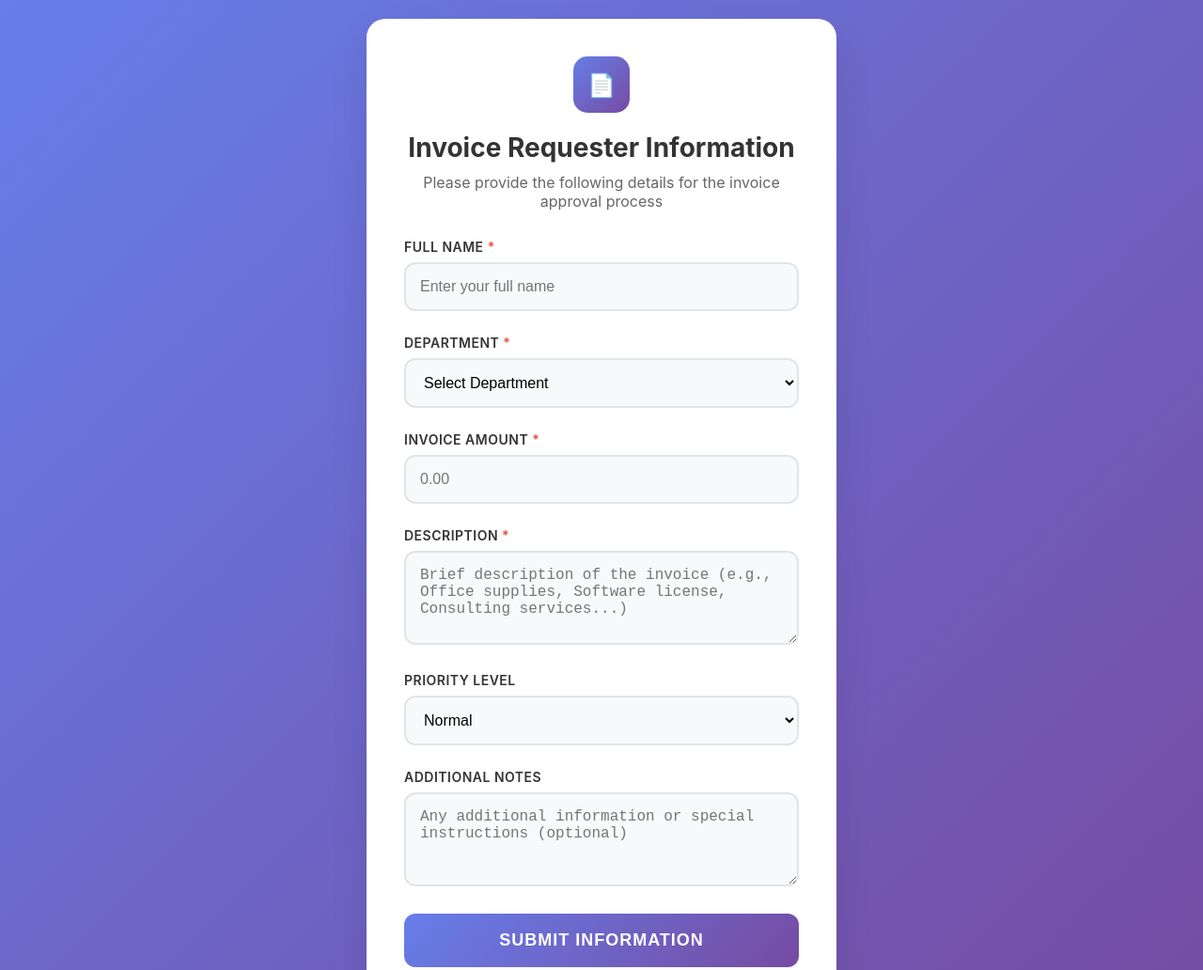
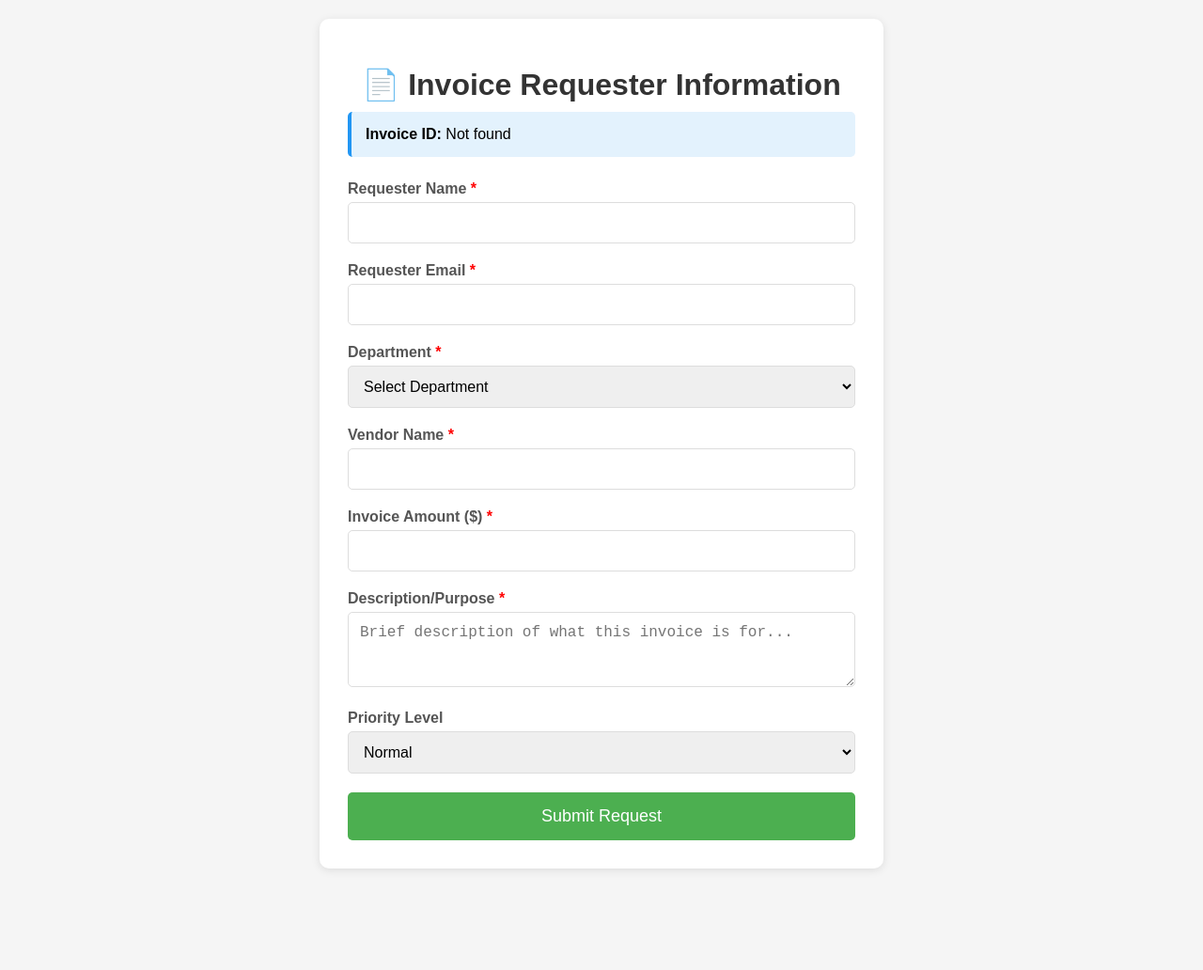
Before and after one commit to anjanan-glitch/invoice-forms-final, a plain HTML site: page index.html in a window 1280 px wide. Shown: the top 1032 px of the page at 94% size. After the commit the page ends 944 px from the top, so only its background shows below. Drawn offline with Linux system fonts and the light colour scheme.

Commit message:
Update index.html

```diff
--- a/index.html
+++ b/index.html
@@ -5,212 +5,154 @@
     <meta name="viewport" content="width=device-width, initial-scale=1.0">
     <title>Invoice Requester Information</title>
     <style>
-        * {
-            margin: 0;
-            padding: 0;
-            box-sizing: border-box;
-        }
-
         body {
-            font-family: -apple-system, BlinkMacSystemFont, 'Segoe UI', Roboto, Oxygen, Ubuntu, Cantarell, sans-serif;
-            background: linear-gradient(135deg, #667eea 0%, #764ba2 100%);
-            min-height: 100vh;
-            display: flex;
-            align-items: center;
-            justify-content: center;
+            font-family: Arial, sans-serif;
+            max-width: 600px;
+            margin: 0 auto;
             padding: 20px;
+            background-color: #f5f5f5;
         }
 
         .container {
             background: white;
-            border-radius: 20px;
-            box-shadow: 0 20px 40px rgba(0,0,0,0.1);
-            padding: 40px;
-            width: 100%;
-            max-width: 500px;
-            transform: translateY(0);
-            transition: all 0.3s ease;
+            padding: 30px;
+            border-radius: 10px;
+            box-shadow: 0 2px 10px rgba(0,0,0,0.1);
         }
 
-        .container:hover {
-            transform: translateY(-5px);
-            box-shadow: 0 25px 50px rgba(0,0,0,0.15);
-        }
-
-        .header {
+        h1 {
+            color: #333;
             text-align: center;
-            margin-bottom: 30px;
-        }
-
-        .header h1 {
-            color: #333;
-            font-size: 28px;
-            font-weight: 700;
             margin-bottom: 10px;
         }
 
-        .header p {
-            color: #666;
-            font-size: 16px;
-        }
-
-        .invoice-icon {
-            width: 60px;
-            height: 60px;
-            background: linear-gradient(135deg, #667eea, #764ba2);
-            border-radius: 15px;
-            margin: 0 auto 20px;
-            display: flex;
-            align-items: center;
-            justify-content: center;
-            font-size: 24px;
-            color: white;
+        .invoice-info {
+            background: #e3f2fd;
+            padding: 15px;
+            border-radius: 5px;
+            margin-bottom: 25px;
+            border-left: 4px solid #2196f3;
         }
 
         .form-group {
-            margin-bottom: 25px;
+            margin-bottom: 20px;
         }
 
         label {
             display: block;
-            margin-bottom: 8px;
-            font-weight: 600;
-            color: #333;
-            font-size: 14px;
-            text-transform: uppercase;
-            letter-spacing: 0.5px;
+            margin-bottom: 5px;
+            font-weight: bold;
+            color: #555;
         }
 
-        input, textarea, select {
+        input, select, textarea {
             width: 100%;
-            padding: 15px;
-            border: 2px solid #e1e5e9;
-            border-radius: 12px;
+            padding: 12px;
+            border: 1px solid #ddd;
+            border-radius: 5px;
             font-size: 16px;
-            transition: all 0.3s ease;
-            background: #f8f9fa;
+            box-sizing: border-box;
         }
 
-        input:focus, textarea:focus, select:focus {
+        input:focus, select:focus, textarea:focus {
+            border-color: #2196f3;
             outline: none;
-            border-color: #667eea;
-            background: white;
-            transform: scale(1.02);
-        }
-
-        textarea {
-            resize: vertical;
-            min-height: 100px;
+            box-shadow: 0 0 5px rgba(33,150,243,0.3);
         }
 
         .submit-btn {
+            background: #4caf50;
+            color: white;
+            padding: 15px 30px;
+            border: none;
+            border-radius: 5px;
+            font-size: 18px;
+            cursor: pointer;
             width: 100%;
-            background: linear-gradient(135deg, #667eea 0%, #764ba2 100%);
-            color: white;
-            border: none;
-            padding: 18px;
-            border-radius: 12px;
-            font-size: 18px;
-            font-weight: 600;
-            cursor: pointer;
-            transition: all 0.3s ease;
-            text-transform: uppercase;
-            letter-spacing: 1px;
+            transition: background-color 0.3s;
         }
 
         .submit-btn:hover {
-            transform: translateY(-2px);
-            box-shadow: 0 10px 25px rgba(102, 126, 234, 0.4);
-        }
-
-        .submit-btn:active {
-            transform: translateY(0);
-        }
-
-        .required {
-            color: #e74c3c;
+            background: #45a049;
         }
 
         .loading {
             display: none;
             text-align: center;
-            margin-top: 20px;
-        }
-
-        .loading-spinner {
-            display: inline-block;
-            width: 20px;
-            height: 20px;
-            border: 3px solid #f3f3f3;
-            border-top: 3px solid #667eea;
-            border-radius: 50%;
-            animation: spin 1s linear infinite;
-        }
-
-        @keyframes spin {
-            0% { transform: rotate(0deg); }
-            100% { transform: rotate(360deg); }
-        }
-
-        .success-message, .error-message {
-            display: none;
-            padding: 15px;
-            border-radius: 8px;
-            margin-top: 20px;
-            text-align: center;
-            font-weight: 600;
+            padding: 20px;
+            color: #666;
         }
 
         .success-message {
+            display: none;
             background: #d4edda;
             color: #155724;
+            padding: 15px;
+            border-radius: 5px;
+            text-align: center;
             border: 1px solid #c3e6cb;
         }
 
         .error-message {
+            display: none;
             background: #f8d7da;
             color: #721c24;
+            padding: 15px;
+            border-radius: 5px;
+            text-align: center;
             border: 1px solid #f5c6cb;
+        }
+
+        .required {
+            color: red;
         }
     </style>
 </head>
 <body>
     <div class="container">
-        <div class="header">
-            <div class="invoice-icon">📄</div>
-            <h1>Invoice Requester Information</h1>
-            <p>Please provide the following details for the invoice approval process</p>
+        <h1>📄 Invoice Requester Information</h1>
+
+        <div class="invoice-info">
+            <strong>Invoice ID:</strong> <span id="displayInvoiceId">Loading...</span>
         </div>
 
-        <form id="requesterForm" method="POST" action="https://incyt.app.n8n.cloud/webhook/invoice-requester-info">
+        <form id="requesterForm" action="https://incyt.app.n8n.cloud/webhook/invoice-requester-info" method="POST">
             <div class="form-group">
-                <label for="requester">Full Name <span class="required">*</span></label>
-                <input type="text" id="requester" name="requester" required placeholder="Enter your full name">
+                <label for="requester_name">Requester Name <span class="required">*</span></label>
+                <input type="text" id="requester_name" name="requester_name" required>
+            </div>
+
+            <div class="form-group">
+                <label for="requester_email">Requester Email <span class="required">*</span></label>
+                <input type="email" id="requester_email" name="requester_email" required>
             </div>
 
             <div class="form-group">
                 <label for="department">Department <span class="required">*</span></label>
                 <select id="department" name="department" required>
                     <option value="">Select Department</option>
-                    <option value="IT">Information Technology</option>
+                    <option value="IT">IT</option>
+                    <option value="HR">HR</option>
                     <option value="Finance">Finance</option>
-                    <option value="HR">Human Resources</option>
                     <option value="Marketing">Marketing</option>
-                    <option value="Sales">Sales</option>
                     <option value="Operations">Operations</option>
-                    <option value="Legal">Legal</option>
                     <option value="Other">Other</option>
                 </select>
             </div>
 
             <div class="form-group">
-                <label for="amount">Invoice Amount <span class="required">*</span></label>
-                <input type="number" id="amount" name="amount" step="0.01" min="0" required placeholder="0.00">
+                <label for="vendor_name">Vendor Name <span class="required">*</span></label>
+                <input type="text" id="vendor_name" name="vendor_name" required>
             </div>
 
             <div class="form-group">
-                <label for="description">Description <span class="required">*</span></label>
-                <textarea id="description" name="description" required placeholder="Brief description of the invoice (e.g., Office supplies, Software license, Consulting services...)"></textarea>
+                <label for="amount">Invoice Amount ($) <span class="required">*</span></label>
+                <input type="number" id="amount" name="amount" step="0.01" min="0" required>
+            </div>
+
+            <div class="form-group">
+                <label for="description">Description/Purpose <span class="required">*</span></label>
+                <textarea id="description" name="description" rows="3" required placeholder="Brief description of what this invoice is for..."></textarea>
             </div>
 
             <div class="form-group">
@@ -222,29 +164,30 @@
                 </select>
             </div>
 
-            <div class="form-group">
-                <label for="notes">Additional Notes</label>
-                <textarea id="notes" name="notes" placeholder="Any additional information or special instructions (optional)"></textarea>
-            </div>
-
-            <button type="submit" class="submit-btn">Submit Information</button>
+            <button type="submit" class="submit-btn">Submit Request</button>
 
             <div class="loading">
-                <div class="loading-spinner"></div>
-                <p>Submitting your information...</p>
+                <p>📤 Submitting your request...</p>
             </div>
 
             <div class="success-message">
-                ✅ Information submitted successfully! The approval process will continue shortly.
+                <p>✅ <strong>Success!</strong> Your requester information has been submitted. The approval process will begin shortly.</p>
             </div>
 
             <div class="error-message">
-                ❌ There was an error submitting your information. Please try again.
+                <p>❌ <strong>Error!</strong> There was a problem submitting your request. Please try again.</p>
             </div>
         </form>
     </div>
 
     <script>
+        // Get invoice_id from URL parameters
+        const urlParams = new URLSearchParams(window.location.search);
+        const invoiceId = urlParams.get('invoice_id');
+
+        // Display invoice ID
+        document.getElementById('displayInvoiceId').textContent = invoiceId || 'Not found';
+
         document.getElementById('requesterForm').addEventListener('submit', function(e) {
             e.preventDefault();
 
@@ -267,8 +210,9 @@
                 data[key] = value;
             }
 
-            // Add timestamp
+            // Add timestamp and invoice_id
             data.submission_time = new Date().toISOString();
+            data.invoice_id = invoiceId;
 
             // Submit to webhook
             fetch(form.action, {
```
